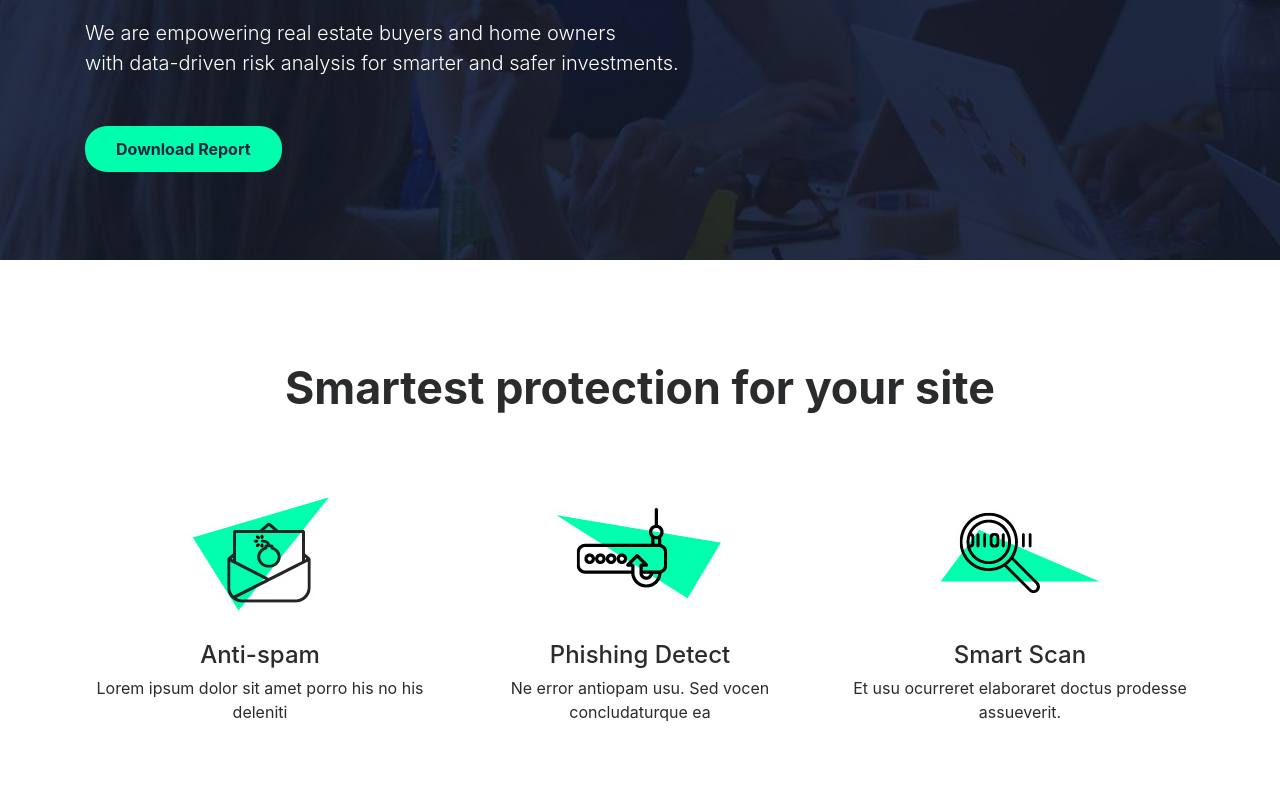
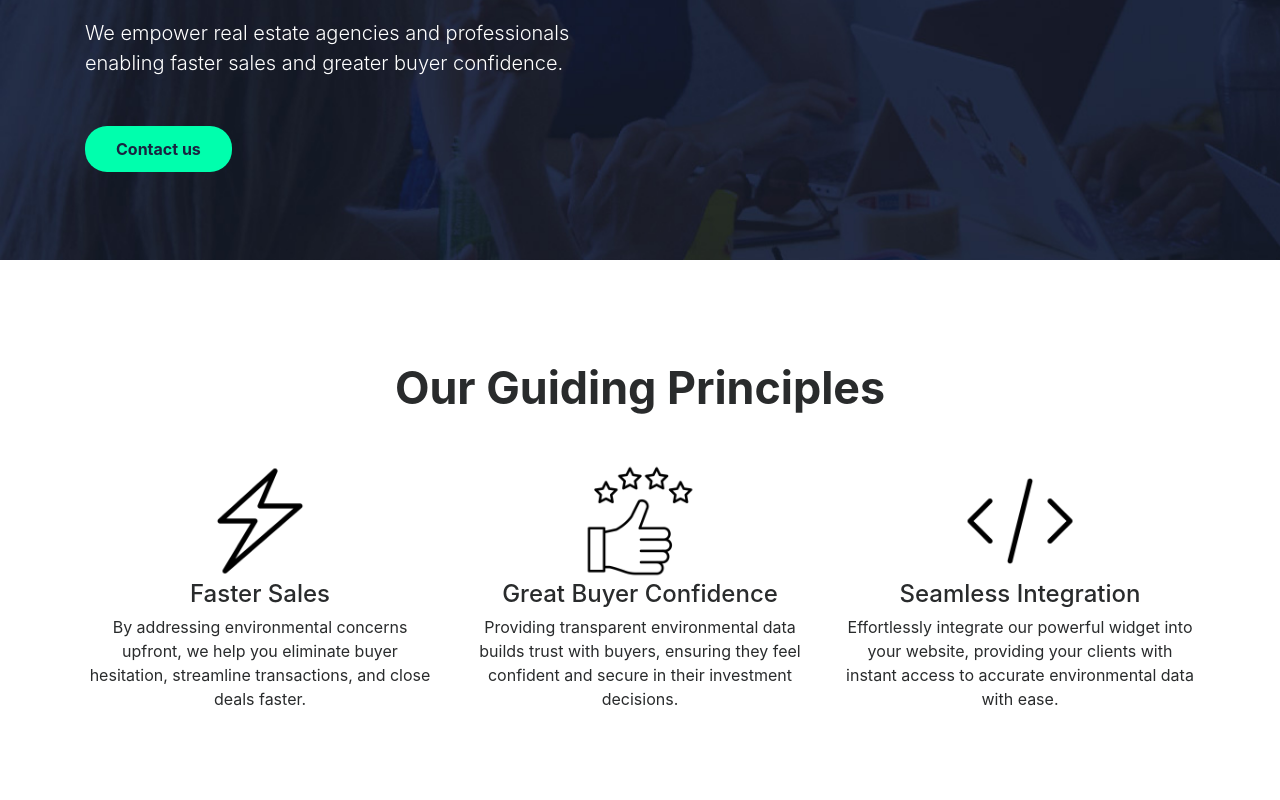
Before and after one commit to Envirotrust/website, a plain HTML site: page index.html in a window 1280 px wide. Shown: the part 460-1260 px from the top of the page. Drawn offline with Linux system fonts and the light colour scheme.

Commit message:
commit message

```diff
--- a/index.html
+++ b/index.html
@@ -33,33 +33,33 @@
             </header>
             <h1 data-aos="fade" data-aos-easing="linear" data-aos-duration="1000" data-aos-once="true" class="display-3 text-white font-weight-bold my-5">
             	Envirotrust<br>
-            	Because we care about your future
+            	Clear Environmental Data for Confident Property Sales
             </h1>
             <p data-aos="fade" data-aos-easing="linear" data-aos-duration="1000" data-aos-once="true" class="lead text-white my-4">
-                We are empowering real estate buyers and home owners
-                <br> with data-driven risk analysis for smarter and safer investments.
+                We empower real estate agencies and professionals
+                <br> enabling faster sales and greater buyer confidence.
             </p>
-            <a href="#" data-aos="fade" data-aos-easing="linear" data-aos-duration="1000" data-aos-once="true" class="btn my-4 font-weight-bold atlas-cta cta-green">Download Report</a>
+            <a href="#" data-aos="fade" data-aos-easing="linear" data-aos-duration="1000" data-aos-once="true" class="btn my-4 font-weight-bold atlas-cta cta-green">Contact us</a>
         </div>
     </div>
     <!-- three-blcok -->
     <div class="container my-5 py-2">
-        <h2 class="text-center font-weight-bold my-5">Smartest protection for your site</h2>
+        <h2 class="text-center font-weight-bold my-5">Our Guiding Principles</h2>
         <div class="row">
             <div data-aos="fade-up" data-aos-delay="0" data-aos-duration="1000" data-aos-once="true" class="col-md-4 text-center">
-                <img src="img/smart-protect-1.jpg" alt="Anti-spam" class="mx-auto">
-                <h4>Anti-spam</h4>
-                <p>Lorem ipsum dolor sit amet porro his no his deleniti</p>
+                <img src="img/bolzen.png" alt="Faster Sales" class="mx-auto" style="width: 120px;">
+                <h4>Faster Sales</h4>
+                <p>By addressing environmental concerns upfront, we help you eliminate buyer hesitation, streamline transactions, and close deals faster.</p>
             </div>
             <div data-aos="fade-up" data-aos-delay="200" data-aos-duration="1000" data-aos-once="true" class="col-md-4 text-center">
-                <img src="img/smart-protect-2.jpg" alt="Phishing Detect" class="mx-auto">
-                <h4>Phishing Detect</h4>
-                <p>Ne error antiopam usu. Sed vocen concludaturque ea</p>
+                <img src="img/zufriedener-kunde.png" alt="Great Buyer Confidence" class="mx-auto" style="width: 120px;">
+                <h4>Great Buyer Confidence</h4>
+                <p>Providing transparent environmental data builds trust with buyers, ensuring they feel confident and secure in their investment decisions.</p>
             </div>
             <div data-aos="fade-up" data-aos-delay="400" data-aos-duration="1000" data-aos-once="true" class="col-md-4 text-center">
-                <img src="img/smart-protect-3.jpg" alt="Smart Scan" class="mx-auto">
-                <h4>Smart Scan</h4>
-                <p>Et usu ocurreret elaboraret doctus prodesse assueverit.</p>
+                <img src="img/code.png" alt="Seamless Integration" class="mx-auto" style="width: 120px;">
+                <h4>Seamless Integration</h4>
+                <p>Effortlessly integrate our powerful widget into your website, providing your clients with instant access to accurate environmental data with ease.</p>
             </div>
         </div>
     </div>
@@ -207,6 +207,9 @@
             <div class="row justify-content-between">
             	<div class="col-md-6 text-white align-self-center text-center text-md-left my-2">
                     Copyright © 2018 Chen, Yi-Ya.
+                    <a href="https://www.flaticon.com/de/kostenlose-icons/zufriedener-kunde" title="zufriedener kunde Icons">Zufriedener kunde Icons erstellt von Circlon Tech - Flaticon</a>
+                    <a href="https://www.flaticon.com/de/kostenlose-icons/blitz" title="blitz Icons">Blitz Icons erstellt von Fantasyou - Flaticon</a>
+                    <a href="https://www.flaticon.com/de/kostenlose-icons/html" title="html Icons">Html Icons erstellt von Royyan Wijaya - Flaticon</a>
                 </div>
                 <div class="col-md-6 align-self-center text-center text-md-right my-2" id="social-media">
                     <a href="#" class="d-inline-block text-center ml-2">
```
Also changed, not shown: img/bolzen.png (added), img/code.png (added), img/logo1.png (deleted), img/smart-protect-1.jpg (deleted), img/smart-protect-2.jpg (deleted), img/smart-protect-3.jpg (deleted), img/zufriedener-kunde.png (added).
